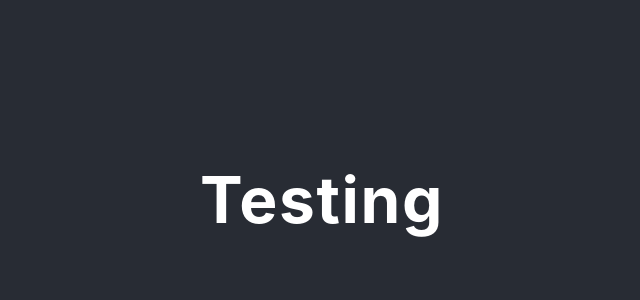
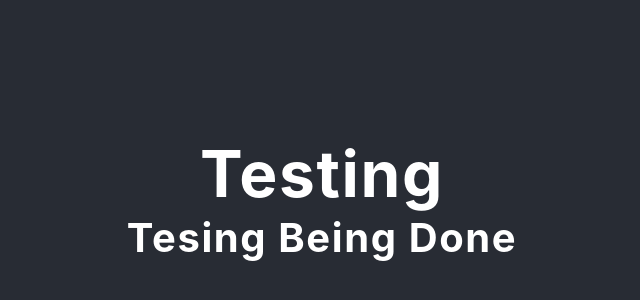
Before and after one commit to kundankr94700/React_Testing, a React (Create React App) app: page / in a window 1280 px wide. Shown: the part 194-494 px from the top of the page, without its empty margins (318-958 px from the left). Built offline with nearby package versions, Linux system fonts and the light colour scheme.

Commit message:
todo Testing

```diff
--- a/src/App.js
+++ b/src/App.js
@@ -1,10 +1,12 @@
 import React from 'react'
 import './App.css'
+import Todo from './components/todo'
 function App() {
   return (
     <div className="App">
       <header className="App-header">
         <h1>Testing </h1>
+        <Todo/>
       </header>
     </div>
   );
--- /dev/null
+++ b/src/components/todo.js
@@ -0,0 +1,11 @@
+import React from 'react'
+
+function Todo() {
+    return (
+        <div>
+            <h2>Tesing being done</h2>
+        </div>
+    )
+}
+
+export default Todo
```
Also changed, not shown: src/Components/Button/Button.js (deleted, +0 -11 lines), src/Components/Button/Button.css (deleted).
